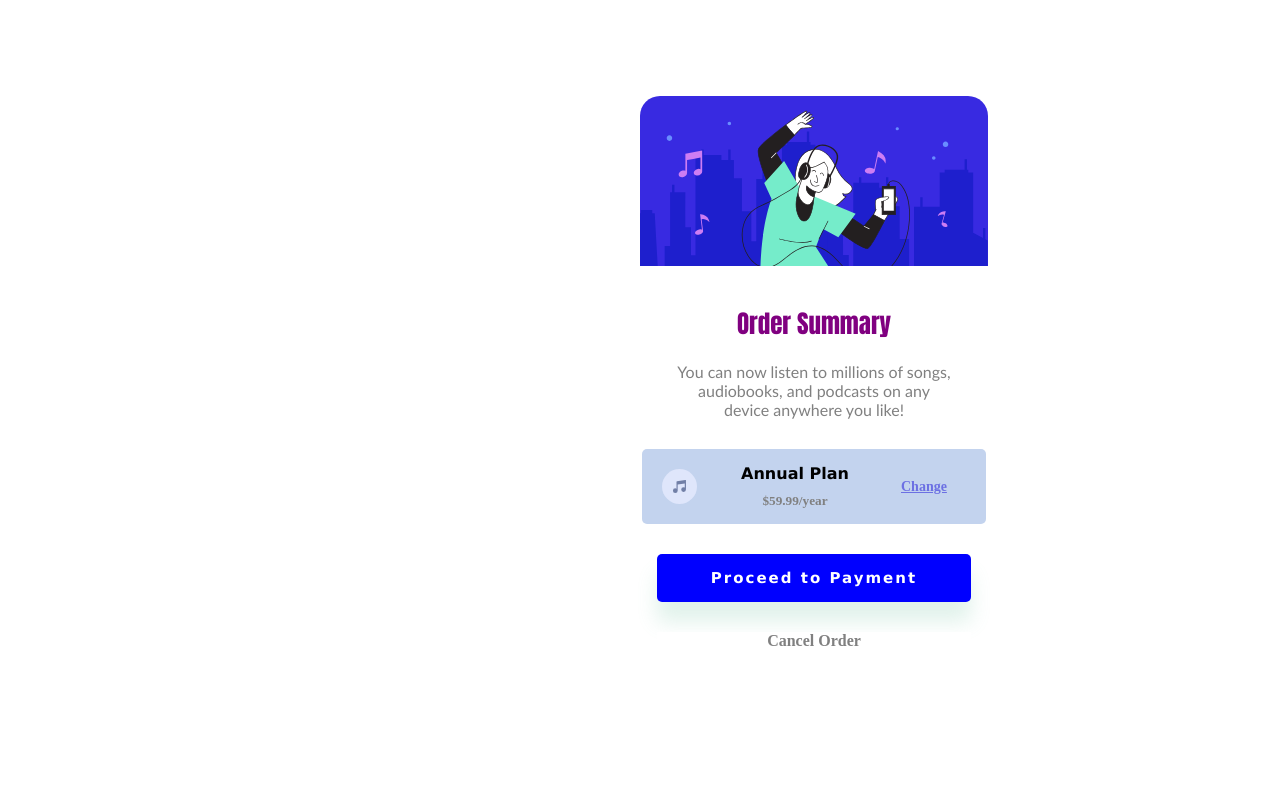
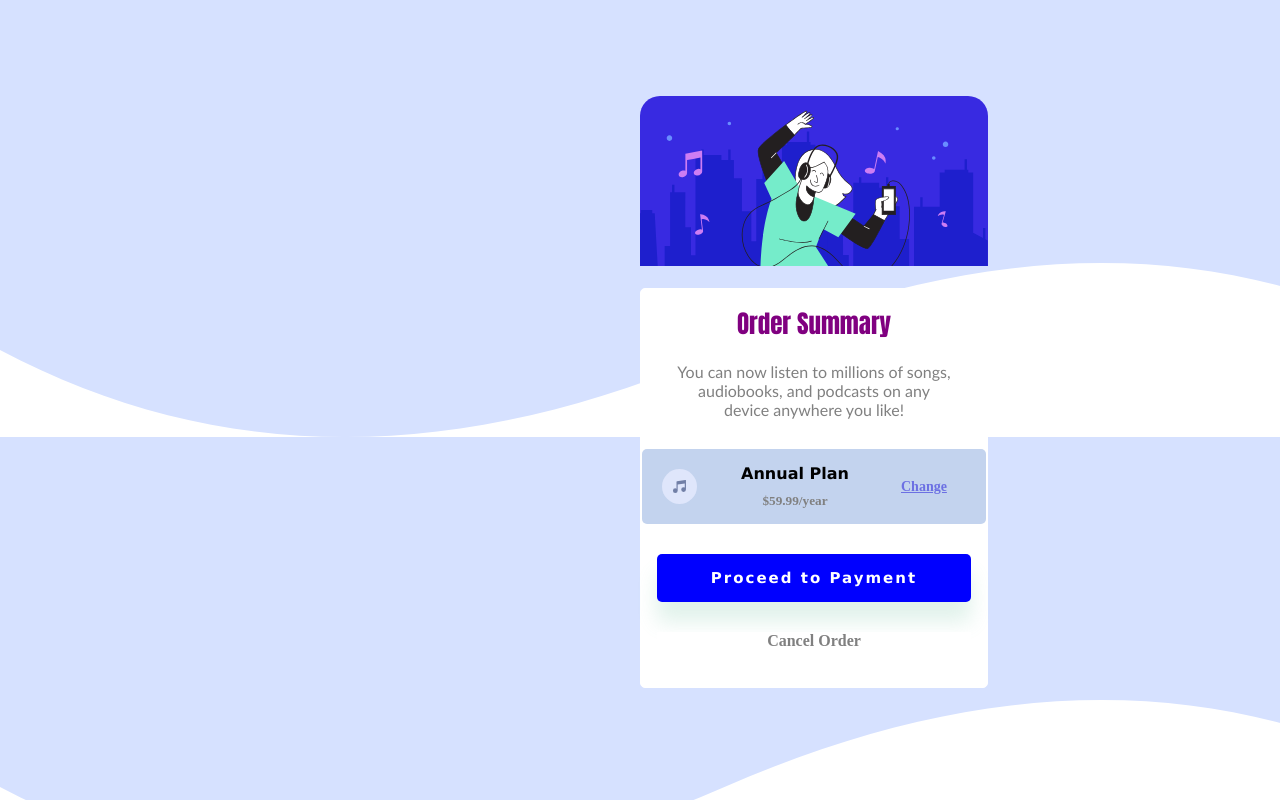
Before and after one commit to CoderExplore365/order-summary, a plain HTML site: page index.html in a window 1280 px wide. Drawn offline with Linux system fonts and the light colour scheme.

Commit message:
order-summary submit

```diff
--- a/style.css
+++ b/style.css
@@ -1,8 +1,13 @@
+@import url('https://fonts.googleapis.com/css2?family=Red+Hat+Display:ital,wght@0,300..900;1,300..900&display=swap');
+
 * {
     box-sizing: border-box;
     margin: 0;
     padding: 0;
-    background-image: url('pattern-background-desktop.svg');
+}
+
+.bg-image {
+    background-image: url('images/pattern-background-desktop.svg');
 }
 
 .illustration-center {
```
